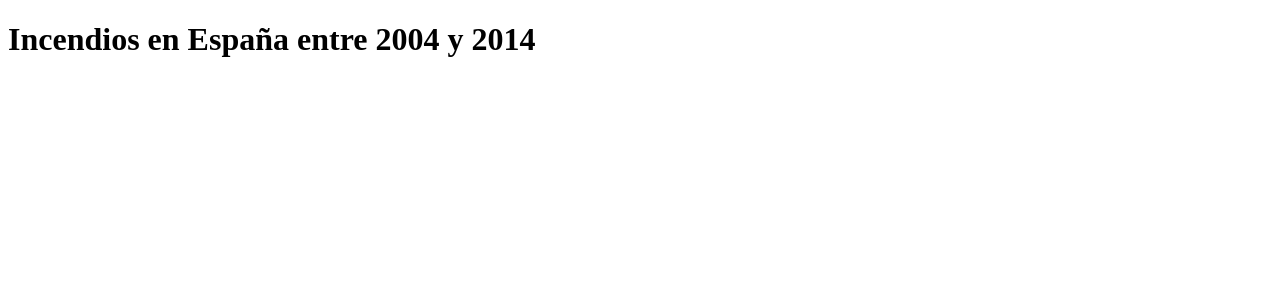
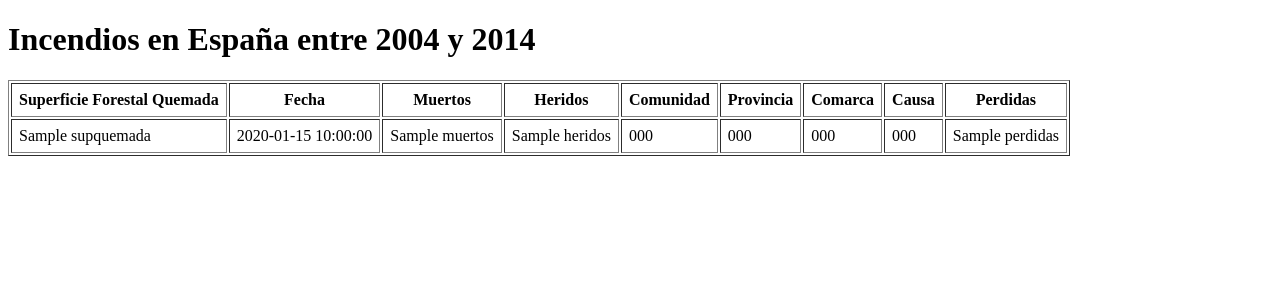
Before and after one commit to Ereida30/mi-app2, a Flask app: template templates/index.html in a window 1280 px wide. Shown: the top 300 px of the page. Run offline with Flask 2, Linux system fonts and the light colour scheme; the template is opened without the code that fills it: most values are stand-ins (such as "Sample title", 1, 10 or a date in 2020).

Commit message:
Creamos tabla de datos  obtenidos del archivo csv

```diff
--- a/app.py
+++ b/app.py
@@ -1,10 +1,18 @@
+import csv
 from flask import Flask
 from flask import render_template
 app = Flask(__name__)
 
+csv_path = './static/incendios.csv'
+csv_obj = csv.DictReader(open(csv_path, 'r'))
+csv_list = list(csv_obj)
+
 @app.route("/")
 def index():
-	 return render_template('index.html')
+	return render_template('index.html',
+	  object_list=csv_list,
+	)
+
 
 if __name__ == '__main__':
 	app.run(
--- a/templates/index.html
+++ b/templates/index.html
@@ -3,5 +3,31 @@
 	    <head></head>
 	    <body>
 	        <h1>Incendios en España entre 2004 y 2014</h1>
+	        <table border=1 cellpadding=7>
+							        <tr>
+							            <th>Superficie Forestal Quemada</th>
+							            <th>Fecha</th>
+							            <th>Muertos</th>
+							            <th>Heridos</th>
+							            <th>Comunidad</th>
+							            <th>Provincia</th>
+							            <th>Comarca</th>
+							            <th>Causa</th>
+							            <th>Perdidas</th>
+							        </tr>
+							    {% for obj in object_list %}
+							        <tr>
+							            <td>{{ obj['SUPQUEMADA'] }}</td>
+							            <td>{{ obj['FECHA'] }}</td>
+							            <td>{{ obj['MUERTOS'] }}</td>
+							            <td>{{ obj['HERIDOS'] }}</td>
+							            <td>{{ obj['COMUNIDAD'].decode('UTF-8') }}</td>
+							            <td>{{ obj['PROVINCIA'].decode('UTF-8') }}</td>
+							            <td>{{ obj['COMARCA'].decode('UTF-8') }}</td>
+							            <td>{{ obj['CAUSA'].decode('UTF-8')  }}</td>
+							            <td>{{ obj['PERDIDAS'] }}</td>
+							        </tr>
+							    {% endfor %}
+							    </table>
 	    </body>
 	</html>
```
Lines whose indentation alone changed are shown as unchanged.
